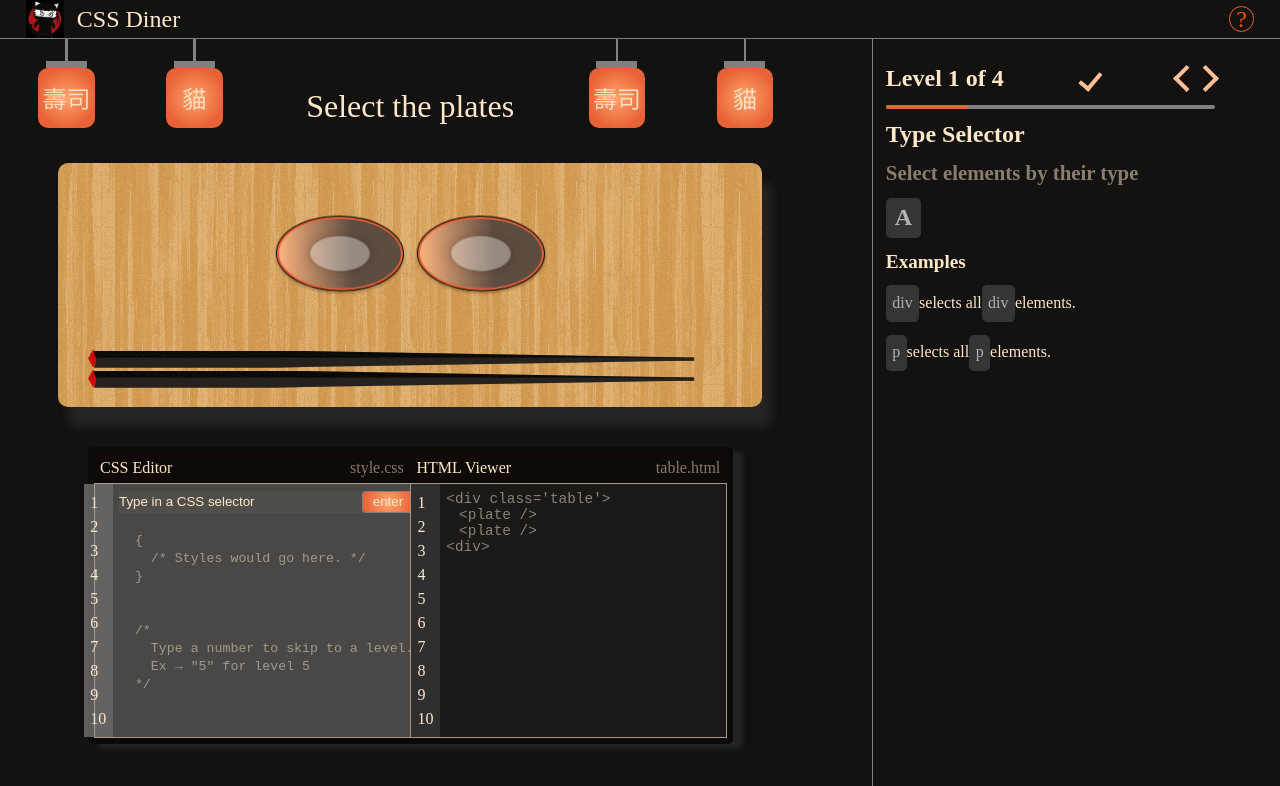
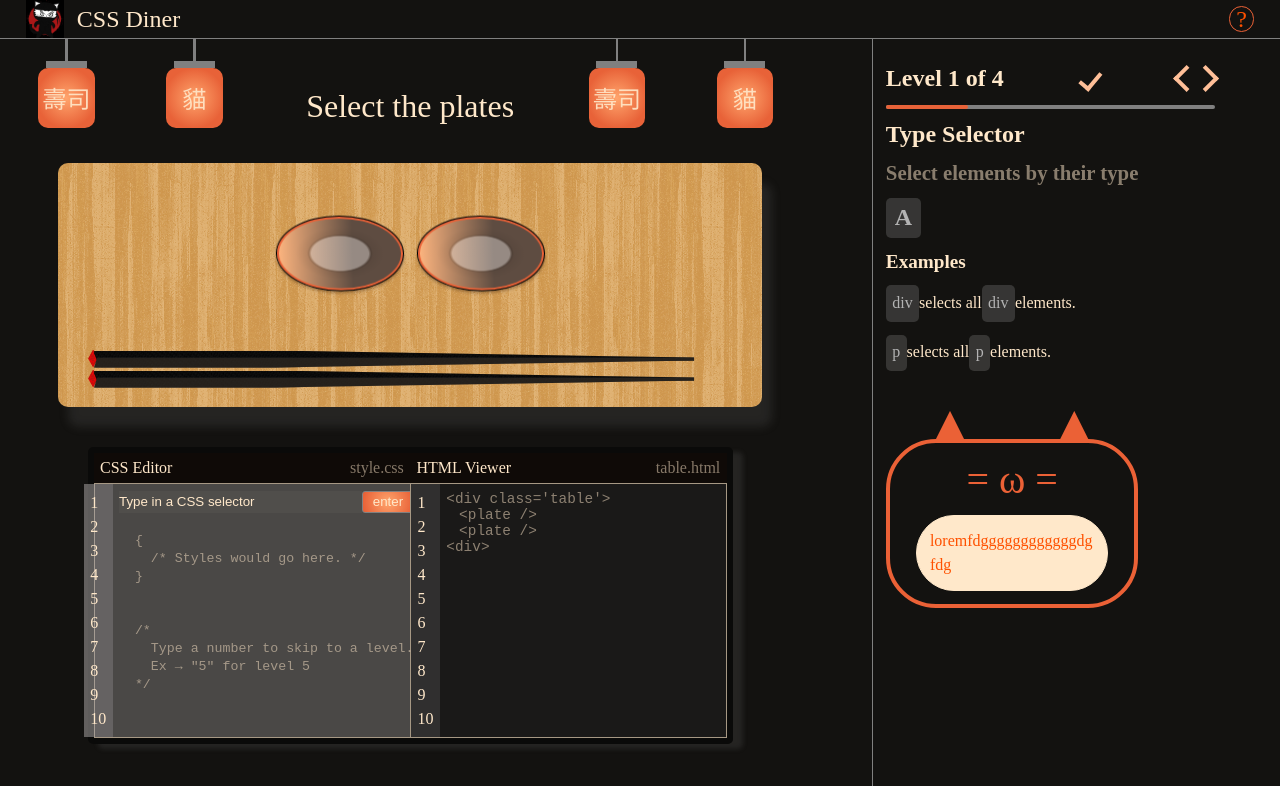
Before and after one commit to L1senochek/CSS-Diner, a website built with webpack: page css-diner/src/index.html in a window 1280 px wide. Both pictures are taken after a click on the element 1241 px from the left and 19 px from the top of the page. Shown: the top 786 px of the page. Built offline with nearby package versions, Linux system fonts and the light colour scheme; files whose address does not match are found by name.

Commit message:
feat: add hint & update logic checkmark

```diff
--- a/css-diner/src/components/app/app.ts
+++ b/css-diner/src/components/app/app.ts
@@ -82,10 +82,11 @@
   private readonly lvlTitle = this.lvlAboutViewElem?.firstChild?.firstChild; // Level 1 of 32
   private readonly checkmark = this.lvlAboutViewElem?.firstChild?.childNodes[1]; // checkmark
   private readonly descriptionSelector = this.lvlAboutViewElem?.lastChild?.firstChild; // description__selector-name // Type Selector
+  private readonly descriptionSyntax = this.lvlAboutViewElem?.children[2].children[2]; // description__syntax highlight // A
   private readonly descriptionTitle = this.lvlAboutViewElem?.children[2].children[1]; // description__title // Select elements by their type
-  private readonly descriptionHint = this.lvlAboutViewElem?.children[2].children[2]; // description__hint
-  private readonly descriptionSyntax = this.lvlAboutViewElem?.children[2].children[3]; // description__syntax highlight // A
-  private readonly lvlExample = this.lvlAboutViewElem?.children[2].children[5];
+  private readonly lvlExample = this.lvlAboutViewElem?.children[2].children[4];
+  private readonly hintWrapper = this.lvlAboutViewElem?.children[2].children[5];
+  private readonly lvlhint = this.lvlAboutViewElem?.children[2].children[5].lastChild?.lastChild;
   private readonly headerElement = this.headerView?.getHTMLElement();
   private readonly help = this.headerElement?.lastChild;
   private readonly markup = this.markupView?.getHTMLElement()?.firstChild?.firstChild;
@@ -155,22 +156,27 @@
     && this.descriptionTitle instanceof HTMLElement
     && this.descriptionSyntax instanceof HTMLElement
     && this.lvlExample instanceof HTMLElement
+    && this.lvlhint instanceof HTMLElement
     ) {
       this.lvlTitle.innerText = `Level ${num + 1} of ${lvlJSON.length}`;
       // добавить галочку(изменение) в зависимости от массива уровней
       // completed
-
       if (LevelsResult[this.lvl] === LvlStatus.status1) {
         this.checkmark?.classList.add('completed')
+        this.checkmark?.classList.remove('with-hint')
       } else if (LevelsResult[this.lvl] === LvlStatus.status2) {
         this.checkmark?.classList.remove('completed')
-      } else {
-        // status3 = 'completed with hint'
+        this.checkmark?.classList.remove('with-hint')
+      } else if (LevelsResult[this.lvl] === LvlStatus.status3) {
+
+        // status3 = 'completed with hint' .with-hint
+        this.checkmark?.classList.add('with-hint')
       }
       this.descriptionSelector.innerText = `${lvlJSON[num].selectorName}`;
       this.descriptionTitle.innerText = `${lvlJSON[num].title}`;
       this.descriptionSyntax.innerText = `${lvlJSON[num].syntax}`;
       this.lvlExample.innerHTML = `${lvlJSON[num].examples}`;
+      this.lvlhint.innerText = `${lvlJSON[num].hint}`;
     }
   }
 
@@ -189,6 +195,8 @@
       this.changeAboutLvl();
       this.changeProgressBar();
       this.removeWinClass();
+
+      if (this.hintWrapper instanceof HTMLElement) this.hintWrapper?.classList.remove('active');
     }
   }
 
@@ -201,6 +209,8 @@
       this.changeAboutLvl();
       this.changeProgressBar();
       this.removeWinClass();
+
+      if (this.hintWrapper instanceof HTMLElement) this.hintWrapper?.classList.remove('active');
     }
   }
 
@@ -215,6 +225,7 @@
     this.changeProgressBar(num);
     this.removeWinClass();
 
+    if (this.hintWrapper instanceof HTMLElement) this.hintWrapper?.classList.remove('active');
   }
 
   removeWinClass(){
@@ -252,7 +263,14 @@
       } else if (value === lvlJSON[this.lvl].answer) {
         this.editorInputCSS.value = '';
 
-        LevelsResult[this.lvl] = LvlStatus.status1;
+        if (LevelsResult[this.lvl] === LvlStatus.status4) {
+          console.log(222)
+          LevelsResult[this.lvl] = LvlStatus.status3;
+        } else {
+          LevelsResult[this.lvl] = LvlStatus.status1;
+        }
+
+
         this.nextLvl();
         // сохранить в массив уровней пройден ли лвл
         // изменить статус уровня, если он пройден
@@ -290,7 +308,8 @@
       // сделать видимый блок hint
       // добавлять класс видимого блока и убирать при переходе на слудующий
       LevelsResult[this.lvl] = LvlStatus.status4;
-
+      console.log(this.hintWrapper, this.hintWrapper instanceof HTMLElement)
+      if (this.hintWrapper instanceof HTMLElement) this.hintWrapper?.classList.add('active');
     });
   }
 }
--- a/css-diner/src/components/data/levels.json
+++ b/css-diner/src/components/data/levels.json
@@ -9,7 +9,8 @@
     "quest": "Select the plates",
     "markupOnTable": "<div class='table'><plate class='active'></plate><plate class='active'></plate></div>",
     "answer": "plate",
-    "markup": "<span class='items item tag'>div class='table'</span><span class='item__plate item active tag'>plate /</span><span class='item__plate item active tag'>plate /</span><span class='item tag'>div</span>"
+    "markup": "<span class='items item tag'>div class='table'</span><span class='item__plate item active tag'>plate /</span><span class='item__plate item active tag'>plate /</span><span class='item tag'>div</span>",
+    "hint": "loremfdggggggggggggdgfdg"
   },
   {
     "id": 2,
@@ -21,7 +22,8 @@
     "quest": "Select the sushicat shrimpcat",
     "markupOnTable": "<div class='table'><shrimpcat id='sushicat'class='active'></shrimpcat><plate></plate><dish></dish></div>",
     "answer": "#sushicat",
-    "markup": "<span class='items item tag'>div class='table'</span><span class='item__plate item active tag'>shrimpcat id='sushicat' /</span><span class='item__plate item tag'>plate /</span><span class='item__plate item tag'>dish /</span><span class='item tag'>/div</span>"
+    "markup": "<span class='items item tag'>div class='table'</span><span class='item__plate item active tag'>shrimpcat id='sushicat' /</span><span class='item__plate item tag'>plate /</span><span class='item__plate item tag'>dish /</span><span class='item tag'>/div</span>",
+    "hint": "loremfdggggggggggggdgfdg"
   },
   {
     "id": 3,
@@ -33,7 +35,8 @@
     "quest": "Select the smoked tunacat",
     "markupOnTable": "<div class='table'><tunacat class='active'></tunacat><dish><tunacat class='active'></tunacat></dish><plate></plate></div>",
     "answer": ".smoked",
-    "markup": "<span class='item items tag'>div class='table'</span><span class='item active tag'>tunacat class='smoked' /</span><span class='item item__plate tag'>dish</span><span class='nested active tag'>tunacat class='smoked' /</span><span class='item item__plate tag'>dish /</span><span class='item tag'>/div</span>"
+    "markup": "<span class='item items tag'>div class='table'</span><span class='item active tag'>tunacat class='smoked' /</span><span class='item item__plate tag'>dish</span><span class='nested active tag'>tunacat class='smoked' /</span><span class='item item__plate tag'>dish /</span><span class='item tag'>/div</span>",
+    "hint": "loremfdggggggggggggdgfdg"
   },
   {
     "id": 4,
@@ -45,6 +48,7 @@
     "quest": "Select all!",
     "markupOnTable": "<div class='table'><salmoncat class='active'></salmoncat><dish class='active'><tunacat class='active'></tunacat></dish><plate class='active'><redcaviarcat class='active'></redcaviarcat></plate><shrimpcat class='active'></shrimpcat></div>",
     "answer": "*",
-    "markup": "<span class='item items tag'>div class='table'</span><span class='item active tag'>salmoncat class='smoked' /</span><span class='item item__plate tag'>dish</span><span class='nested active tag'>tunacat class='smoked' /</span><span class='item item__plate tag'>dish /</span><span class='item item__plate tag'>plate</span><span class='nested active tag'>redcaviarcat /</span><span class='item item__plate tag'>plate /</span><span class='item active tag'>shrimpcat /</span><span class='item tag'>/div</span>"
+    "markup": "<span class='item items tag'>div class='table'</span><span class='item active tag'>salmoncat class='smoked' /</span><span class='item item__plate tag'>dish</span><span class='nested active tag'>tunacat class='smoked' /</span><span class='item item__plate tag'>dish /</span><span class='item item__plate tag'>plate</span><span class='nested active tag'>redcaviarcat /</span><span class='item item__plate tag'>plate /</span><span class='item active tag'>shrimpcat /</span><span class='item tag'>/div</span>",
+    "hint": "loremfdggggggggggggdgfdg"
   }
 ]
--- a/css-diner/src/components/view/main/lvl/lvl.ts
+++ b/css-diner/src/components/view/main/lvl/lvl.ts
@@ -26,9 +26,15 @@
     const descriptionSelector = creator.createDiv('h3', ['description__selector-name'], 'Type Selector');
     const descriptionTitle = creator.createDiv('h3', ['description__title'], 'Select elements by their type');
     const descriptionSyntax = creator.createDiv('h2', ['description__syntax', 'highlight'], 'A');
-    const descriptionHint = creator.createDiv('div', ['description__hint'], '');
     const descriptionExamples = creator.createDiv('h3', ['lvl__examples'], 'Examples');
     const lvlExample = creator.createDiv('div', ['lvl__example'], '');
+    const descriptionHint = creator.createDiv('div', ['description__hint'], '');
+    const earWrapper = creator.createDiv('span', ['hint__ear_wrapper'], '');
+    const hintLeftEar = creator.createDiv('span', ['hint__left-ear'], '');
+    const hintRightEar = creator.createDiv('span', ['hint__right-ear'], '');
+    const hintWrapper = creator.createDiv('div', ['hint__wrapper'], '');
+    const hintCat = creator.createDiv('div', ['hint__cat'], ' = ω = ');
+    const hintContent = creator.createDiv('div', ['hint__content'], '');
     const lvlCreator = new CreatorElement(lvlParam);
     const lvlWrapperCreator = new CreatorElement(lvlWrapper).getElement();
     const lvlTitleCreator = new CreatorElement(lvlTitle).getElement();
@@ -43,6 +49,12 @@
     const descriptionTitleCreator = new CreatorElement(descriptionTitle).getElement();
     const descriptionSyntaxCreator = new CreatorElement(descriptionSyntax).getElement();
     const descriptionHintCreator = new CreatorElement(descriptionHint).getElement();
+    const earWrapperCreator = new CreatorElement(earWrapper).getElement();
+    const hintLeftEarCreator = new CreatorElement(hintLeftEar).getElement();
+    const hintRightEarCreator = new CreatorElement(hintRightEar).getElement();
+    const hintWrapperCreator = new CreatorElement(hintWrapper).getElement();
+    const hintCatCreator = new CreatorElement(hintCat).getElement();
+    const hintContentCreator = new CreatorElement(hintContent).getElement();
     const descriptionExamplesCreator = new CreatorElement(descriptionExamples).getElement();
     const lvlExampleCreator = new CreatorElement(lvlExample).getElement();
 
@@ -50,22 +62,32 @@
     if (lvlTitleCreator && lvlCheckmarkCreator && lvlNavCreator) {
       lvlWrapperCreator?.prepend(lvlTitleCreator, lvlCheckmarkCreator, lvlNavCreator);
     }
+    if (hintLeftEarCreator && hintRightEarCreator ) {
+      earWrapperCreator?.prepend(hintLeftEarCreator, hintRightEarCreator);
+    }
+
+    if (hintWrapperCreator && hintCatCreator && hintContentCreator) {
+      hintWrapperCreator?.prepend(hintCatCreator, hintContentCreator);
+    }
+    if (earWrapperCreator && hintWrapperCreator) {
+      descriptionHintCreator?.prepend(earWrapperCreator, hintWrapperCreator);
+    }
     if (lvlProgressCreator) lvlProgressBarCreator?.prepend(lvlProgressCreator);
     if (
       descriptionSelectorCreator
       && descriptionTitleCreator
-      && descriptionHintCreator
       && descriptionSyntaxCreator
       && descriptionExamplesCreator
       && lvlExampleCreator
+      && descriptionHintCreator
       ) {
       lvlDescriptionCreator?.prepend(
         descriptionSelectorCreator,
         descriptionTitleCreator,
-        descriptionHintCreator,
         descriptionSyntaxCreator,
         descriptionExamplesCreator,
-        lvlExampleCreator
+        lvlExampleCreator,
+        descriptionHintCreator
       );
     }
     if (
--- a/css-diner/src/css/index.css
+++ b/css-diner/src/css/index.css
@@ -530,6 +530,10 @@
   border-color: rgb(232 98 56);
 }
 
+.lvl__checkmark.with-hint {
+  border-color: rgb(255 231 0);
+}
+
 .lvl__nav {
   display: flex;
   justify-content: space-between;
@@ -593,6 +597,71 @@
 .example>.highlight {
   padding: 0.3vw 0.5vw;
   font-size: 1rem;
+}
+
+
+/* //////////////////////////////////// hint/ */
+
+.description__hint {
+  display: none;
+  flex-direction: column;
+  align-items: center;
+}
+.description__hint.active {
+  display: flex;
+}
+
+.hint__ear_wrapper {
+  display: flex;
+  justify-content: center;
+  align-items: flex-end;
+}
+
+.hint__left-ear::after {
+  content: "\25B2";
+  position: relative;
+  color: rgb(235, 97, 54);
+  font-size: 3rem;
+  top: 11px;
+  left: -3vw;
+}
+
+.hint__right-ear::after {
+  content: "\25B2";
+  position: relative;
+  color: rgb(235, 97, 54);
+  font-size: 3rem;
+  top: 11px;
+  left: 3vw;
+}
+
+.hint__wrapper {
+  display: flex;
+  flex-direction: column;
+  align-items: center;
+  border: 4px rgb(235, 97, 54) solid;
+  padding: 1vw;
+  flex-shrink: 1;
+  width: 100%;
+  border-radius: 50px;
+}
+
+.hint__cat {
+  font-size: 2.5rem;
+  color: rgb(235, 97, 54);
+  padding-bottom: 1vw;
+}
+
+.hint__content {
+  padding: 1vw;
+  border: 1px #FFE8CA solid;
+  border-radius: 50px;
+  padding: 1vw;
+  line-height: 150%;
+  background-color: #FFE8CA;
+  color: #ff5100;
+  width: 15vw;
+  word-wrap: break-word;
 }
 
 /* //////////////////// table__content/////////////////////// */
```
